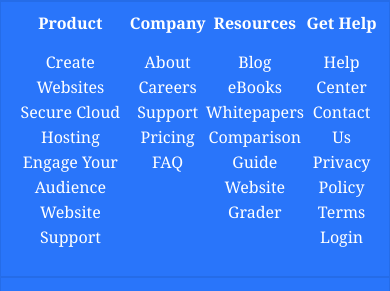
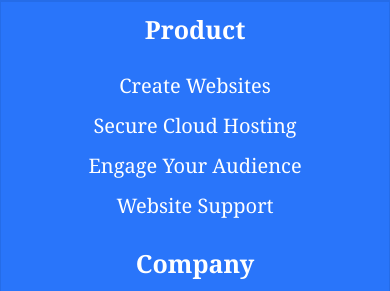
Before and after one commit to RutaRakauske/Week4_FooterExample, a plain HTML site: page index.html in a window 390 px wide. Shown: the part 546-837 px from the top of the page. Drawn offline with Linux system fonts and the light colour scheme.

Commit message:
style sheet upadted with height values

```diff
--- a/style.css
+++ b/style.css
@@ -1,17 +1,23 @@
+* {
+    box-sizing: border-box;
+}
+html {
+    height: 100%;
+}
 body{
+    margin: 0;
+    padding: 0;
+    width: 100%;
+    min-height: 100vh;
+    display: flex;
+    flex-direction: column;
     background-color: #2975fa;
     color: white;
     font-family:Georgia, 'Times New Roman', Times, serif;
-    display: flex;
-    flex-direction: column;
-    width: 100vw;
-    height: 100vh;
-    margin: 0;
-    padding: 0;
 }
 .mainPage {
     background-color: black;
-    width: 100vw;
+    width: 100%;
     height: 50vh;
 }
 footer {
@@ -30,10 +36,14 @@ footer {
     display: flex;
     justify-content: space-evenly;
     padding: 10px;
+    width: 100%;
 }
 .copyright {
     text-align: center;
     border: 1px solid #256ce8;
+}
+.typeName {
+    width: 250px;
 }
 header {
     font-weight: bold;
@@ -47,3 +57,17 @@ header {
     width: 30px;
     height: 30px;
 }
+@media (max-width: 800px) {
+    .menuContainer {
+        flex-wrap: wrap;
+    }
+}
+@media (max-width: 540px) {
+    .listText {
+        line-height: 40px;
+        font-size: 20px;
+    }
+    header {
+        font-size: 25px;
+    }
+}
```
Also changed, not shown: index.html (+4 -4 lines).
